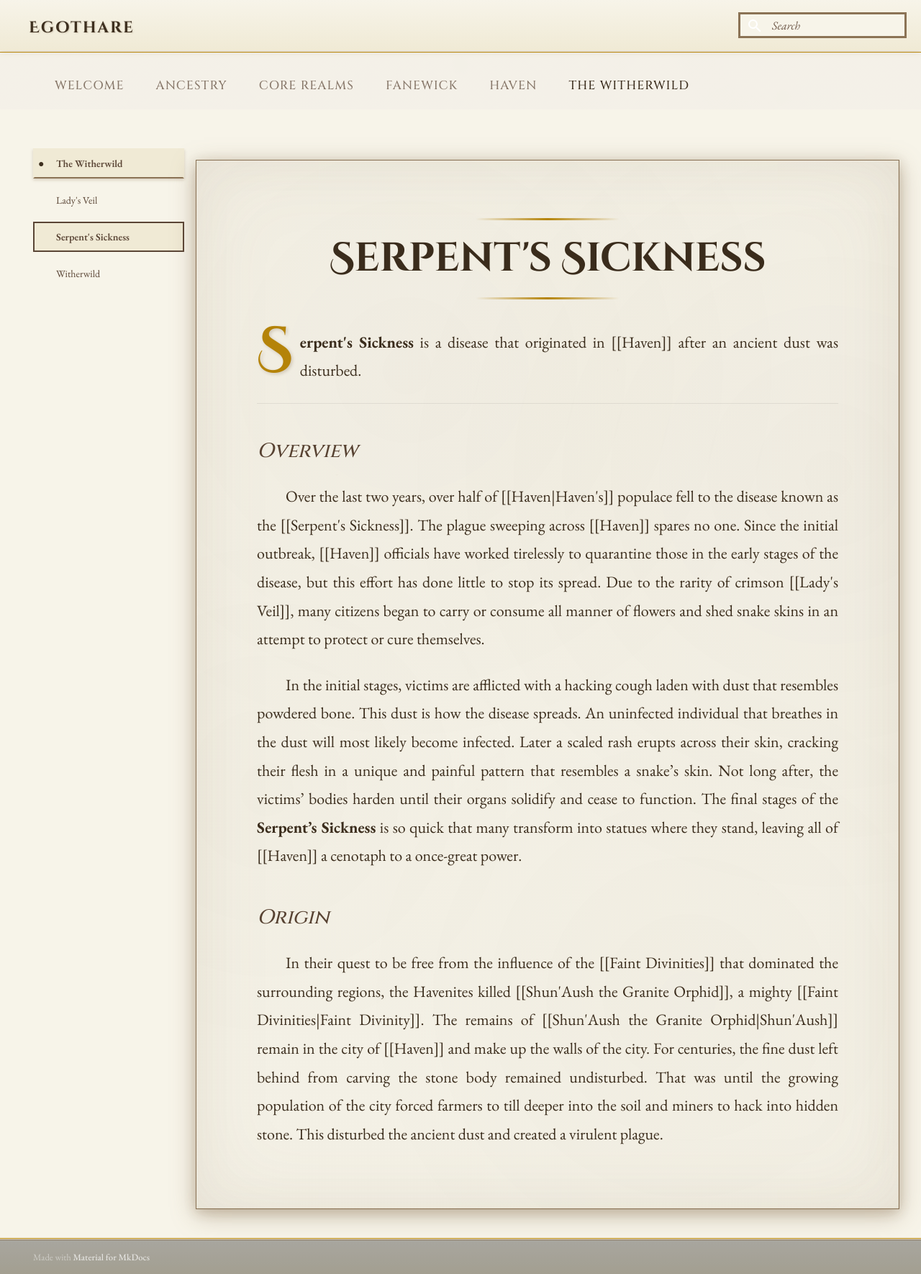
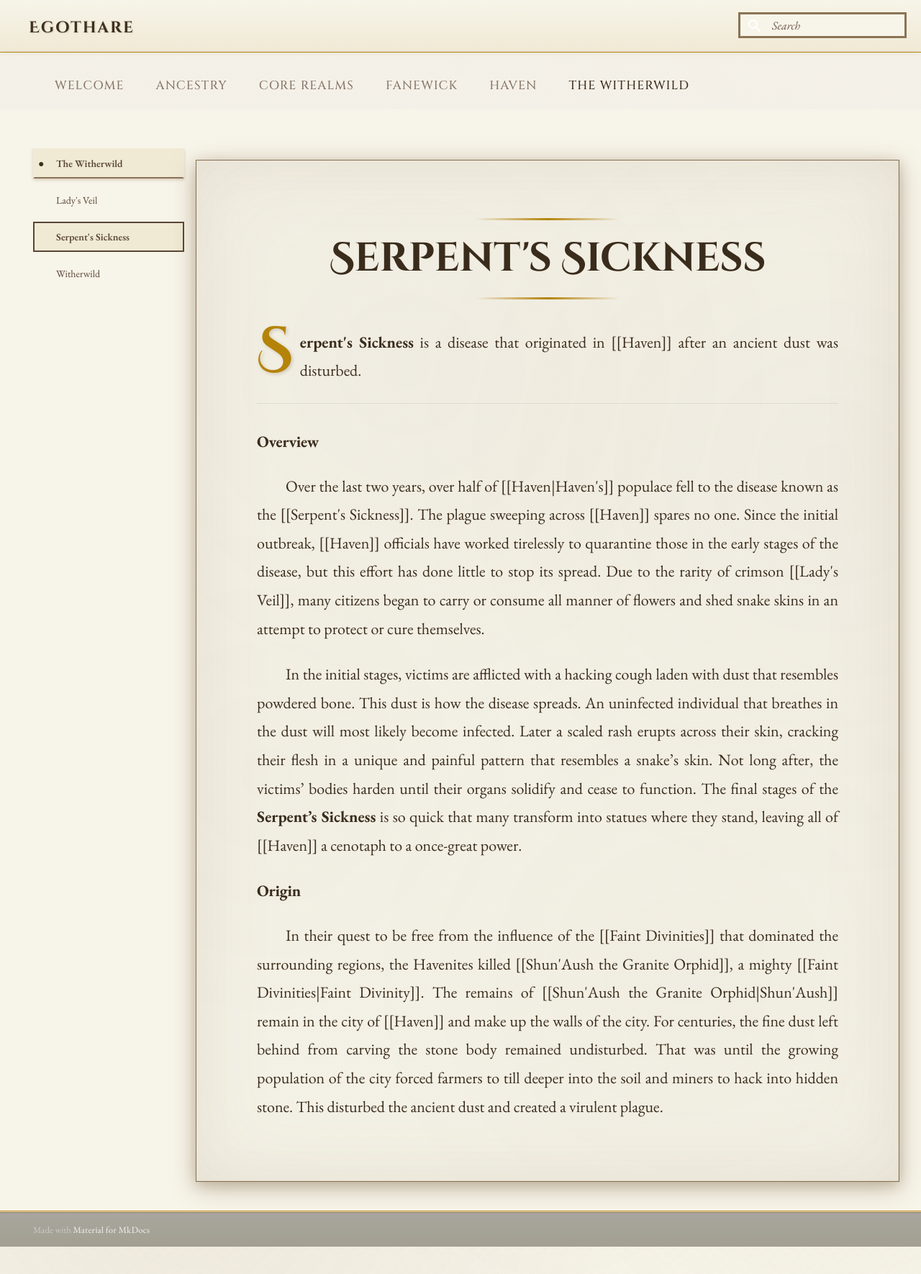
Before and after one commit to saurbre8/Egothare, an MkDocs documentation site: the page built from docs/The Witherwild/Serpent's Sickness.md, in a window 1280 px wide. Shown: the whole page at 72% size. Built offline with MkDocs 1.6.1 and Material for MkDocs 9.7.7, drawn with Linux system fonts in a browser that asks for light colours; after the commit the page ends 1732 px from its top, so only the background shows below that.

```diff
--- a/docs/The Witherwild/Serpent's Sickness.md
+++ b/docs/The Witherwild/Serpent's Sickness.md
@@ -3,12 +3,12 @@
 
 ----
 
-### Overview
+#### Overview
 
 Over the last two years, over half of [[Haven|Haven's]] populace fell to the disease known as the [[Serpent's Sickness]]. The plague sweeping across [[Haven]] spares no one. Since the initial outbreak, [[Haven]] officials have worked tirelessly to quarantine those in the early stages of the disease, but this effort has done little to stop its spread. Due to the rarity of crimson [[Lady's Veil]], many citizens began to carry or consume all manner of flowers and shed snake skins in an attempt to protect or cure themselves.
 
 In the initial stages, victims are afflicted with a hacking cough laden with dust that resembles powdered bone. This dust is how the disease spreads. An uninfected individual that breathes in the dust will most likely become infected. Later a scaled rash erupts across their skin, cracking their flesh in a unique and painful pattern that resembles a snake’s skin. Not long after, the victims’ bodies harden until their organs solidify and cease to function. The final stages of the **Serpent’s Sickness** is so quick that many transform into statues where they stand, leaving all of [[Haven]] a cenotaph to a once-great power.
 
-### Origin
+#### Origin
 
 In their quest to be free from the influence of the [[Faint Divinities]] that dominated the surrounding regions, the Havenites killed [[Shun'Aush the Granite Orphid]], a mighty [[Faint Divinities|Faint Divinity]]. The remains of [[Shun'Aush the Granite Orphid|Shun'Aush]] remain in the city of [[Haven]] and make up the walls of the city. For centuries, the fine dust left behind from carving the stone body remained undisturbed. That was until the growing population of the city forced farmers to till deeper into the soil and miners to hack into hidden stone. This disturbed the ancient dust and created a virulent plague.
```
Also changed, not shown: Session Notes/Session 1/Session 1.md (+2 -2 lines), 2 other files.
